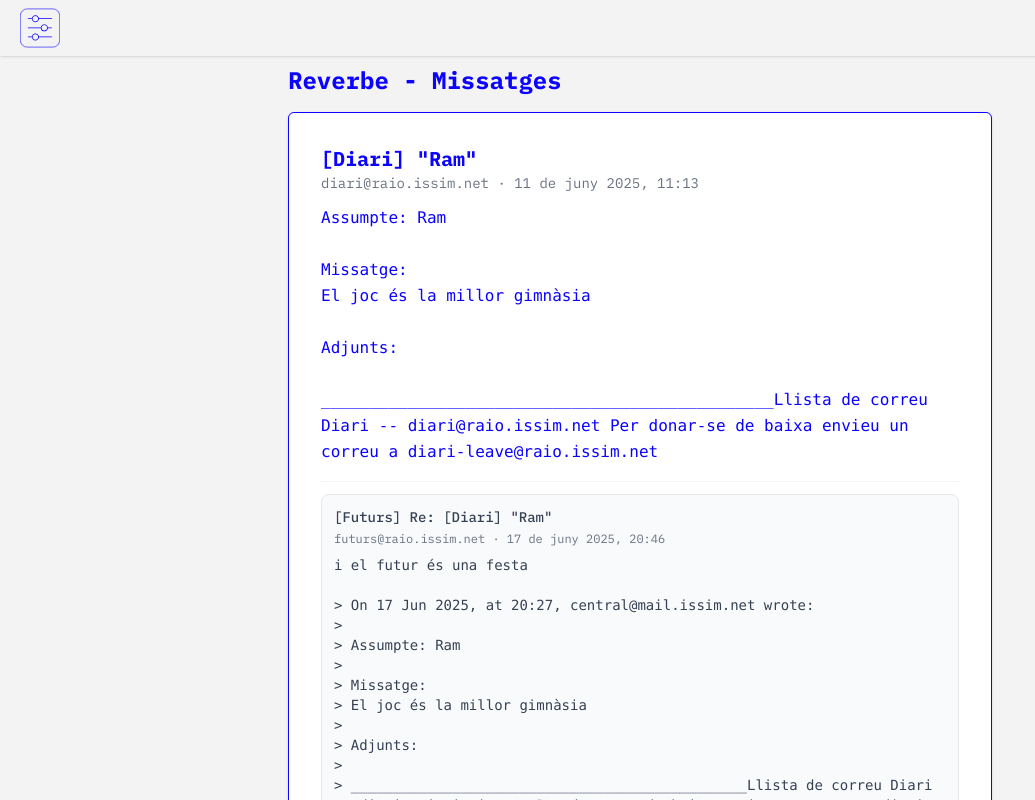
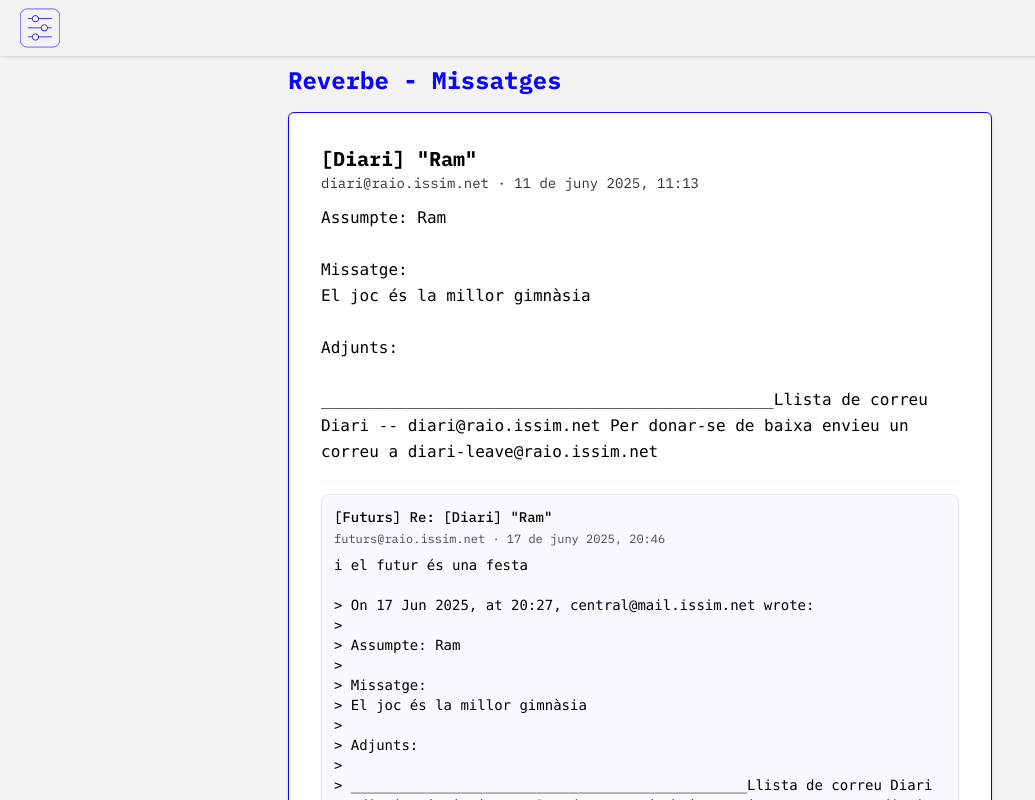
Before and after one commit to Kat-lev/reverbe-frontend, a React (Vite) app: page / in a window 1280 px wide. Shown: the top 800 px of the page, without its empty margins (0-1035 px from the left). Built offline with nearby package versions, Linux system fonts and the light colour scheme; no server answers.

Commit message:
Add randomized colors to estil canviant for component Card using theme context hook

```diff
--- a/src/components/Card.jsx
+++ b/src/components/Card.jsx
@@ -1,11 +1,64 @@
-import React, { useState, useMemo } from "react";
+import React, { useEffect, useState, useMemo } from "react";
 import Button from "./Button";
 import clsx from "clsx";
+import { useTheme } from "../hooks/useThemeContext";
 
 export default function Card({ data, variant = "scroll" }) {
   const collapsible = variant === "postit";
-  const showButtons = variant === "postit";
-  const [open, setOpen] = useState(!collapsible);
+  const { theme } = useTheme();
+  const [open] = useState(!collapsible);
+
+  const generateRandomColor = () => {
+    const hue = Math.floor(Math.random() * 360);
+    const saturation = 0 + Math.random() * 100;
+    const lightness = 0 + Math.random() * 100;
+    return `hsl(${hue}, ${saturation}%, ${lightness}%)`;
+  };
+
+  // 🎨 Estado local de colores para esta Card
+  const [localColors, setLocalColors] = useState({
+    primary: "var(--white)",
+    secondary: "var(--blue)",
+  });
+
+  // 🌀 Efecto para actualizar colores cuando el tema cambia
+  useEffect(() => {
+    let interval;
+
+    const randomizeColors = () => {
+      const primary = generateRandomColor();
+      let secondary;
+      do {
+        secondary = generateRandomColor();
+      } while (secondary === primary);
+      setLocalColors({ primary, secondary });
+    };
+
+    if (theme === "canviant") {
+      randomizeColors();
+      interval = setInterval(randomizeColors, 2000);
+    } else {
+      setLocalColors({
+        primary: "var(--white)",
+        secondary: "var(--blue)",
+      });
+    }
+
+    return () => clearInterval(interval);
+  }, [theme]);
+
+  // 💡 Contraste automático
+  const getContrastColor = (bgColor) => {
+    const match = bgColor.match(/\d+/g);
+    if (!match) return "#000";
+    const [h, s, l] = match.map(Number);
+    return l > 60 ? "#000" : "#fff";
+  };
+
+  const textColor = useMemo(
+    () => getContrastColor(localColors.primary),
+    [localColors]
+  );
 
   const formatDate = (iso) =>
     new Date(iso).toLocaleString("ca-ES", {
@@ -31,31 +84,40 @@ export default function Card({ data, variant = "scroll" }) {
     return postitColors[Math.floor(Math.random() * postitColors.length)];
   }, []);
 
-  return (
+  const style =
+    variant === "postit"
+      ? {}
+      : {
+          backgroundColor: localColors.primary,
+          borderColor: localColors.secondary,
+          color: textColor,
+        };
+
+   return (
     <div
       className={clsx(
-        "rounded-md border border-(--blue) transition duration-200 ease-in-out",
-        "p-4 sm:p-6 md:p-8",
-        variant === "scroll" && " bg-white shadow-sm hover:shadow-md space-y-4",
+        "rounded-md border transition duration-200 ease-in-out p-4 sm:p-6 md:p-8 shadow-md",
+        variant === "scroll" && "hover:shadow-md space-y-4",
         variant === "single" &&
-          " bg-white shadow-md max-w-3xl w-full mx-auto space-y-6 md:p-10",
+          "max-w-3xl w-full mx-auto space-y-6 md:p-10",
         variant === "postit" &&
           clsx(
             randomColor,
             "shadow-lg aspect-square max-w-xs flex flex-col justify-between hover:shadow-xl overflow-hidden"
           )
       )}
+      style={style}
     >
       <div className="flex-1 overflow-hidden">
-        <h3 className="text-base sm:text-lg md:text-xl font-semibold text-(--blue)">
+        <h3 className="text-base sm:text-lg md:text-xl font-semibold">
           {data.assumpte}
         </h3>
-        <p className="text-xs sm:text-sm text-gray-500 mb-3">
+        <p className="text-xs sm:text-sm opacity-80 mb-3">
           {data.remitent} · {formatDate(data.data)}
         </p>
         <pre
           className={clsx(
-            "whitespace-pre-wrap text-(--blue) text-sm sm:text-base leading-relaxed",
+            "whitespace-pre-wrap text-sm sm:text-base leading-relaxed",
             collapsible && "overflow-hidden text-ellipsis h-24"
           )}
         >
@@ -65,9 +127,7 @@ export default function Card({ data, variant = "scroll" }) {
 
       {variant === "postit" && (
         <div className="mt-1 flex justify-end">
-          <Button variant="ghost" onClick={() => openModal(data)}>
-            +
-          </Button>
+          <Button variant="ghost">+</Button>
         </div>
       )}
 
@@ -83,15 +143,11 @@ export default function Card({ data, variant = "scroll" }) {
               key={rev.id}
               className="bg-gray-50 border border-gray-200 rounded-lg p-3"
             >
-              <h4 className="text-sm font-medium text-gray-700 mb-1">
-                {rev.assumpte}
-              </h4>
-              <p className="text-xs text-gray-500 mb-2">
+              <h4 className="text-sm font-medium mb-1">{rev.assumpte}</h4>
+              <p className="text-xs opacity-70 mb-2">
                 {rev.remitent} · {formatDate(rev.data)}
               </p>
-              <pre className="whitespace-pre-wrap text-gray-700 text-sm">
-                {rev.cos}
-              </pre>
+              <pre className="whitespace-pre-wrap text-sm">{rev.cos}</pre>
             </div>
           ))}
         </div>
```
